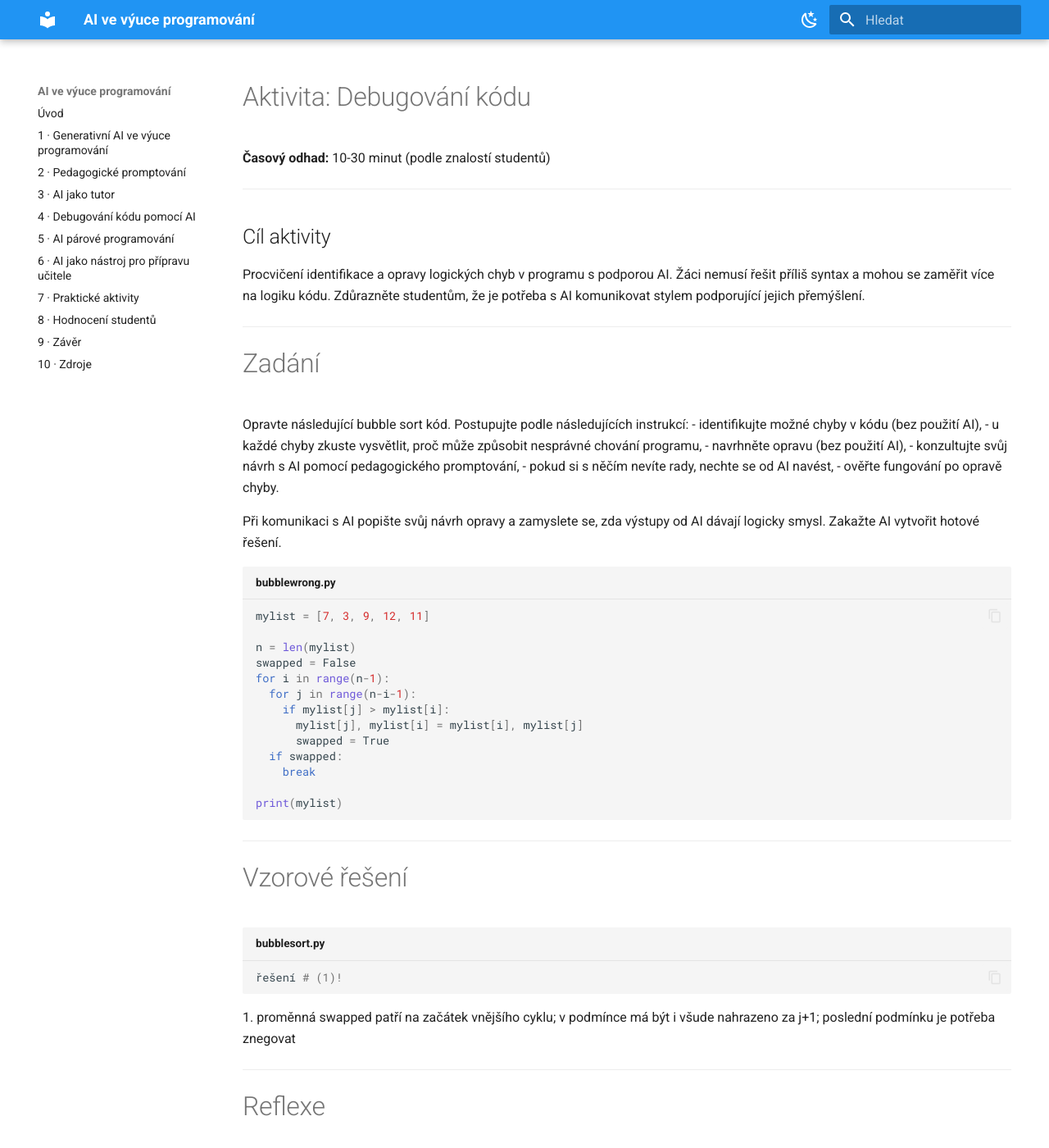
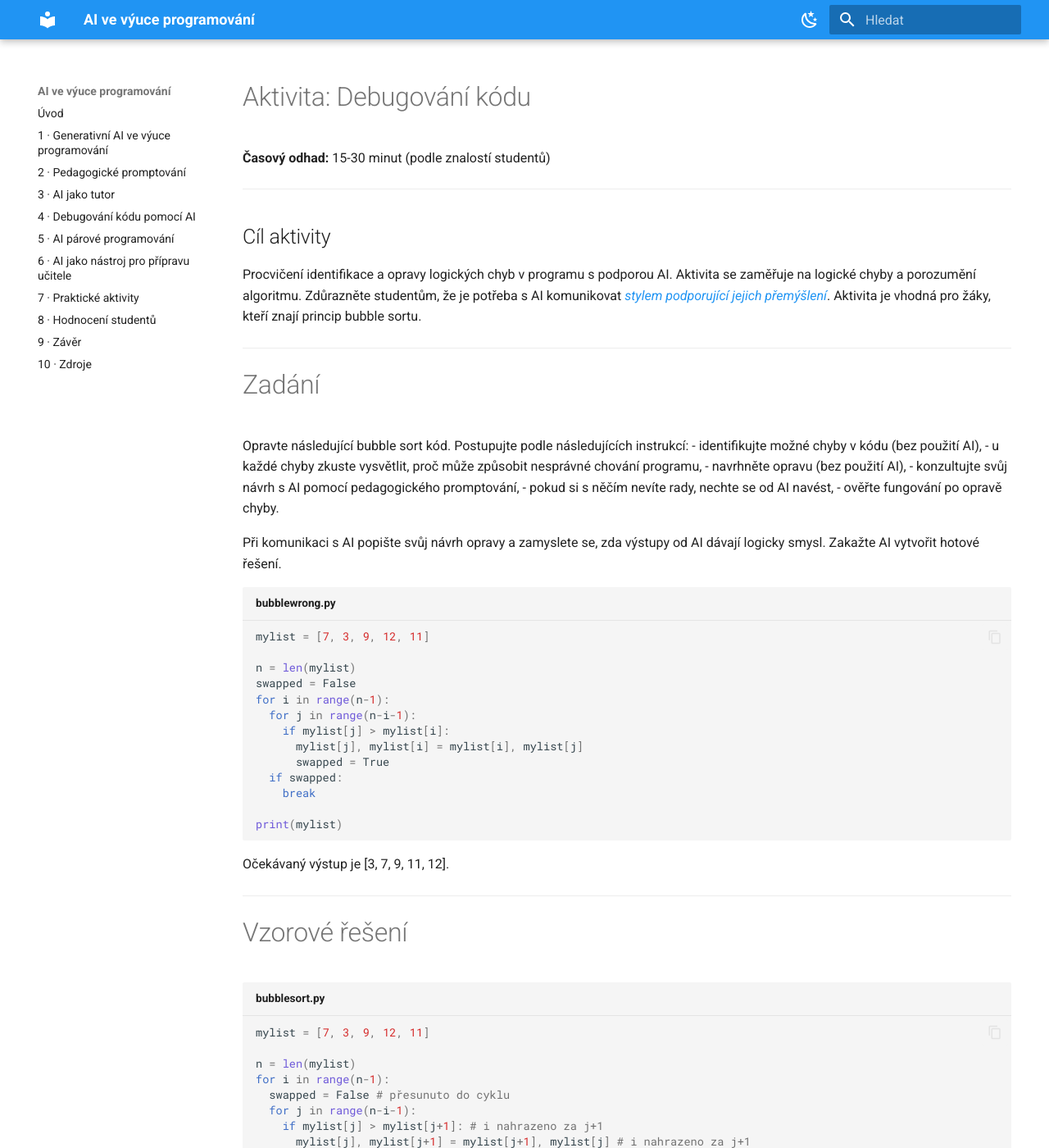
Before and after one commit to 547796/prirucka-AI-programovani, an MkDocs documentation site: the page built from docs/kapitola-07/ladeni-chyb.md, in a window 1280 px wide and 1400 px high. Shown: the whole window at 82% size. Built offline with MkDocs 1.6.1 and Material for MkDocs 9.7.7, drawn with Linux system fonts in a browser that asks for light colours; some of the changed text lies outside the part shown.

Commit message:
update aktivit

````diff
--- a/docs/kapitola-07/ladeni-chyb.md
+++ b/docs/kapitola-07/ladeni-chyb.md
@@ -1,12 +1,12 @@
 # Aktivita: Debugování kódu
 
-**Časový odhad:** 10-30 minut (podle znalostí studentů)
+**Časový odhad:** 15-30 minut (podle znalostí studentů)
 
 ---
 
 ## Cíl aktivity
 
-Procvičení identifikace a opravy logických chyb v programu s podporou AI. Žáci nemusí řešit příliš syntax a mohou se zaměřit více na logiku kódu. Zdůrazněte studentům, že je potřeba s AI komunikovat stylem podporující jejich přemýšlení.
+Procvičení identifikace a opravy logických chyb v programu s podporou AI. Aktivita se zaměřuje na logické chyby a porozumění algoritmu. Zdůrazněte studentům, že je potřeba s AI komunikovat *[stylem podporující jejich přemýšlení](../kapitola-02/index.md)*. Aktivita je vhodná pro žáky, kteří znají princip bubble sortu.
 
 ---
 
@@ -38,15 +38,30 @@ for i in range(n-1):
 print(mylist)
 ```
 
+Očekávaný výstup je [3, 7, 9, 11, 12].
+
 ---
 
 # Vzorové řešení
 
 ```python title="bubblesort.py"
-řešení # (1)!
 
+mylist = [7, 3, 9, 12, 11]
+
+n = len(mylist)
+for i in range(n-1):
+  swapped = False # přesunuto do cyklu
+  for j in range(n-i-1):
+    if mylist[j] > mylist[j+1]: # i nahrazeno za j+1
+      mylist[j], mylist[j+1] = mylist[j+1], mylist[j] # i nahrazeno za j+1
+      swapped = True
+  if not swapped: # přidána negace
+    break
+
+print(mylist)
 ```
-1. proměnná swapped patří na začátek vnějšího cyklu; v podmínce má být i všude nahrazeno za j+1; poslední podmínku je potřeba znegovat
+
+Kód vychází z příkladu na stránce [W3Schools](https://www.w3schools.com/python/python_dsa_bubblesort.asp).
 
 ---
 
````
Also changed, not shown: other parts of docs/kapitola-07/ladeni-chyb.md (+1 -1 lines), site/kapitola-07/index.html, site/kapitola-07/ladeni-chyb/index.html, site/kapitola-07/prompt-writing/index.html, site/search/search_index.json, 1 other file.
